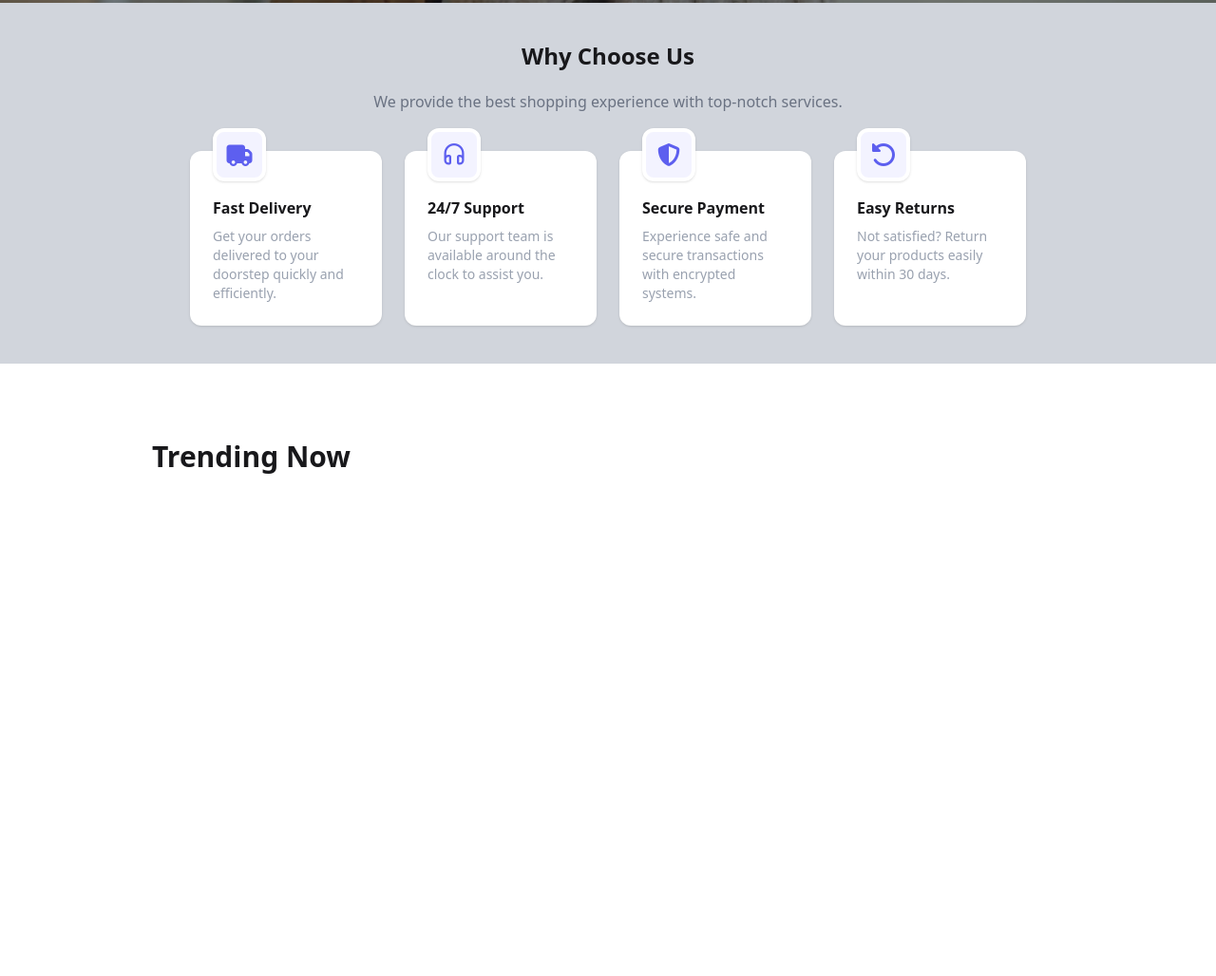
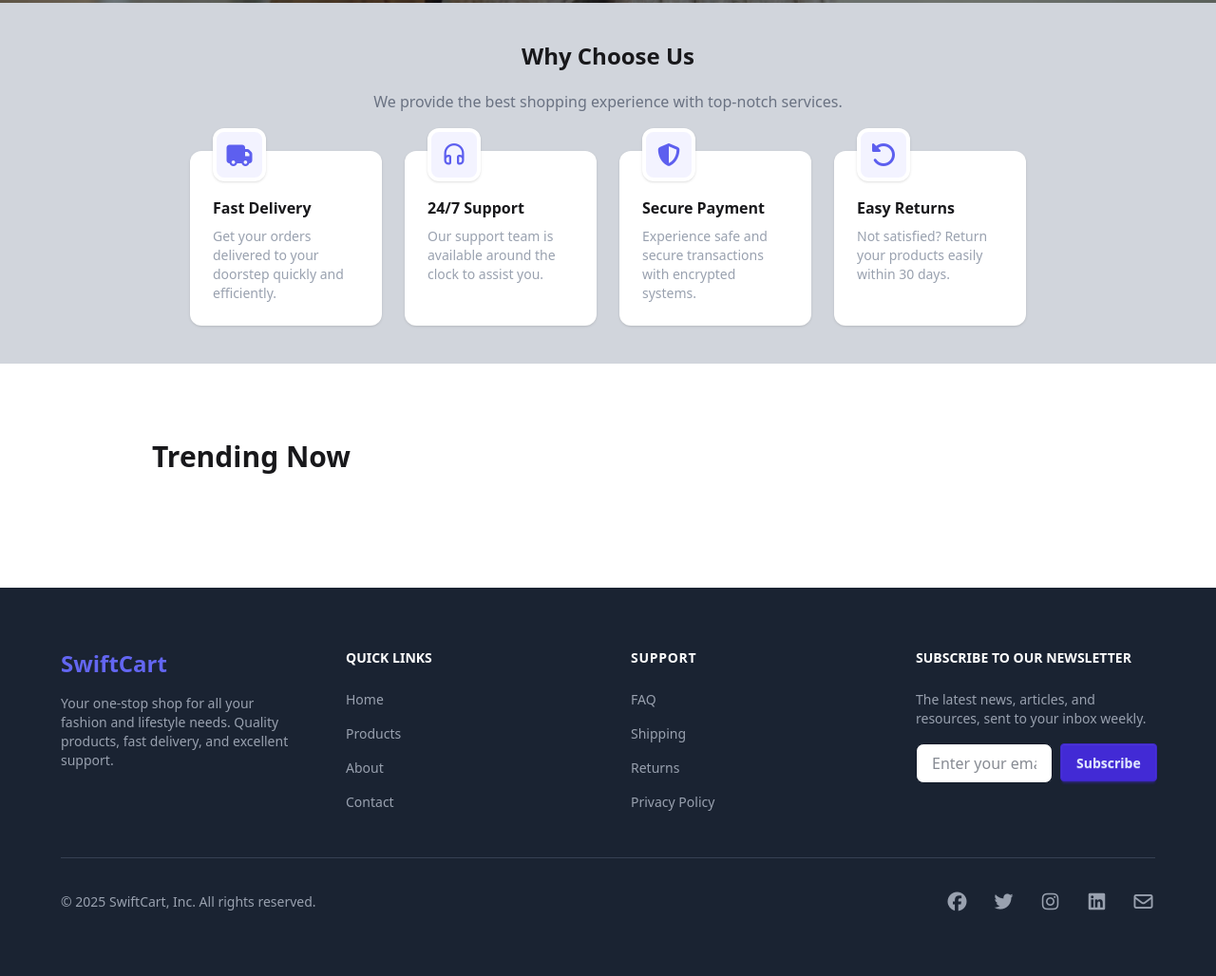
Before and after one commit to shyama47/swiftcart-project, a plain HTML site: page index.html in a window 1280 px wide. Shown: the part 861-1889 px from the top of the page at 95% size. Before the commit the page ends 1480 px from the top, so only its background shows below. Drawn offline with nearby package versions, Linux system fonts and the light colour scheme; no server answers.

Commit message:
add footer with newsletter subscription and quick links

```diff
--- a/index.html
+++ b/index.html
@@ -134,6 +134,69 @@
    </div>
 
   </section>
+
+
+
+    <footer class="bg-[#1a2332] text-gray-400 py-16 px-6">
+  <div class="max-w-6xl mx-auto">
+    <div class="grid grid-cols-1 sm:grid-cols-2 lg:grid-cols-3 xl:grid-cols-4 gap-12 mb-12">
+
+      <div class="space-y-4">
+        <h2 class="text-2xl font-bold text-[#6366f1]">SwiftCart</h2>
+        <p class="text-sm  max-w-xs">
+          Your one-stop shop for all your fashion and lifestyle needs. Quality products, fast delivery, and excellent support.
+        </p>
+      </div>
+
+      <div>
+        <h3 class="text-white font-semibold mb-6 uppercase text-sm">Quick Links</h3>
+        <ul class="space-y-4 text-sm">
+          <li><a href="#" class="hover:text-white transition-colors">Home</a></li>
+          <li><a href="#" class="hover:text-white transition-colors">Products</a></li>
+          <li><a href="#" class="hover:text-white transition-colors">About</a></li>
+          <li><a href="#" class="hover:text-white transition-colors">Contact</a></li>
+        </ul>
+      </div>
+
+      <div>
+        <h3 class="text-white font-semibold mb-6 uppercase tracking-wider text-sm">Support</h3>
+        <ul class="space-y-4 text-sm">
+          <li><a href="#" class="hover:text-white transition-colors">FAQ</a></li>
+          <li><a href="#" class="hover:text-white transition-colors">Shipping</a></li>
+          <li><a href="#" class="hover:text-white transition-colors">Returns</a></li>
+          <li><a href="#" class="hover:text-white transition-colors">Privacy Policy</a></li>
+        </ul>
+      </div>
+
+      <div>
+        <h3 class="text-white font-semibold mb-6 uppercase  text-sm">Subscribe to our newsletter</h3>
+        <p class="text-sm mb-4">The latest news, articles, and resources, sent to your inbox weekly.</p>
+        <div class="flex flex-row gap-2">
+          <input
+            type="email"
+            placeholder="Enter your email"
+            class="bg-white text-gray-900 px-4 py-2 rounded-lg outline-none w-36  "
+          />
+          <button class="btn btn-primary">
+            Subscribe
+          </button>
+        </div>
+      </div>
+    </div>
+
+    <div class="border-t border-gray-700 pt-8 flex flex-col md:flex-row justify-between items-center gap-6">
+      <p class="text-sm">© 2025 SwiftCart, Inc. All rights reserved.</p>
+
+      <div class="flex space-x-6 text-xl">
+        <a href="#" class="hover:text-white transition-colors"><i class="fa-brands fa-facebook"></i></a>
+        <a href="#" class="hover:text-white transition-colors"><i class="fa-brands fa-twitter"></i></a>
+        <a href="#" class="hover:text-white transition-colors"><i class="fa-brands fa-instagram"></i></a>
+        <a href="#" class="hover:text-white transition-colors"><i class="fa-brands fa-linkedin"></i></a>
+        <a href="#" class="hover:text-white transition-colors"><i class="fa-regular fa-envelope"></i></a>
+      </div>
+    </div>
+  </div>
+</footer>
     <script src="./script/script.js"></script>
 </body>
 </html>
```
